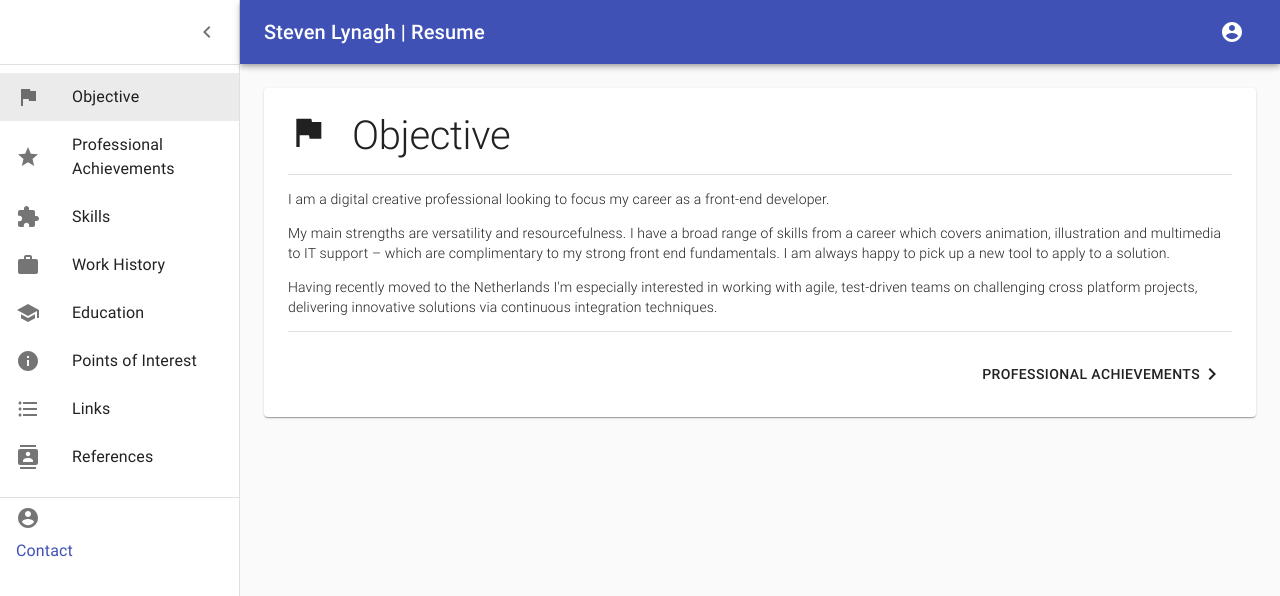
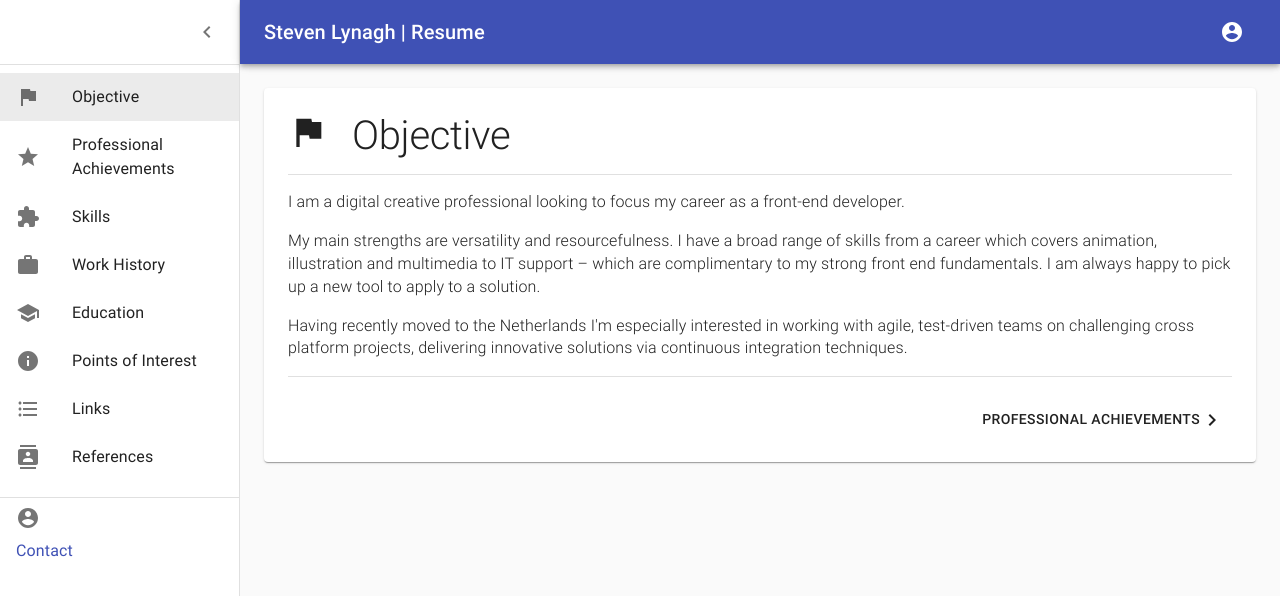
Before and after one commit to slynagh/resume-app, a React (Create React App) app: page / in a window 1280 px wide. Shown: the top 596 px of the page. Built offline with nearby package versions, Linux system fonts and the light colour scheme.

Commit message:
inceased font size on content

```diff
--- a/src/components/MainContentArea.js
+++ b/src/components/MainContentArea.js
@@ -13,6 +13,7 @@ import Icon from '../components/Icon';
 const useStyles = makeStyles(theme => ({
     content : {
         fontWeight: 300,
+        fontSize : '1rem',
     },
     padded: {
         padding: theme.spacing(3),
```
